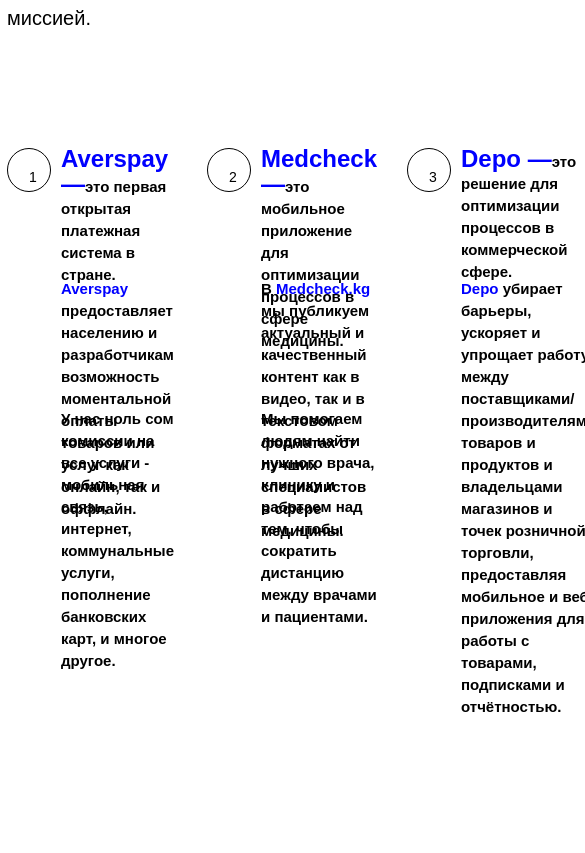
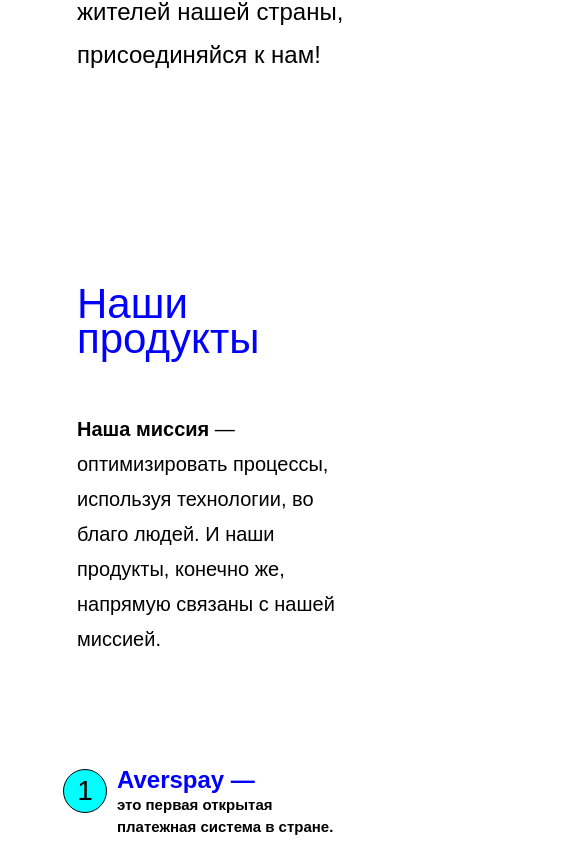
Before and after one commit to NamatBayamanov/mancho-dev, a React (Create React App) app: page / in a window 390 px wide. Shown: the part 2591-3444 px from the top of the page, 585 px wide, since content can reach past the window. Before the commit the page ends 3309 px from the top, so only its background shows below. Built offline with nearby package versions, Linux system fonts and the light colour scheme.

Commit message:
ready components

```diff
--- a/src/components/Main/Company/Company.module.scss
+++ b/src/components/Main/Company/Company.module.scss
@@ -1,6 +1,8 @@
 .Company {
 
   margin-bottom: 5rem;
+  padding-left: 5rem;
+  padding-right: 2rem;
 }
 
 .background {
--- a/src/components/Main/ListProducts/ListProducts.js
+++ b/src/components/Main/ListProducts/ListProducts.js
@@ -7,10 +7,14 @@
         <div className="container">
           <div className={classes.content}>
             <div className={classes.item__1}>
-              <span>1</span>
+              <button>
+                <span>1</span>
+              </button>
               <div className={classes.item__grid}>
                 <p>
-                  <strong>Averspay —</strong>
+                  <strong>
+                    Averspay — <br />{" "}
+                  </strong>
                   это первая открытая платежная система в стране.
                 </p>
                 <p>
@@ -26,34 +30,48 @@
               </div>
             </div>
             <div className={classes.item__1}>
-              <span>2</span>
+              <button>
+                <span>2</span>
+              </button>
               <div className={classes.item__grid}>
                 <p>
-                  <strong>Medcheck —</strong>
-                  это мобильное приложение для оптимизации процессов в сфере медицины.
+                  <strong>
+                    Medcheck — <br />
+                  </strong>
+                  это мобильное приложение для оптимизации процессов в сфере
+                  медицины.
                 </p>
                 <p>
-                  В <mark>Medcheck.kg</mark> мы публикуем актуальный и качественный контент как в видео, так и в текстовом форматах от лучших специалистов в сфере медицины.
+                  В <mark>Medcheck.kg</mark> мы публикуем актуальный и
+                  качественный контент как в видео, так и в текстовом форматах
+                  от лучших специалистов в сфере медицины.
                 </p>
                 <p>
-                Мы помогаем людям найти нужного врача, клинику и работаем над тем, чтобы сократить дистанцию между врачами и пациентами.
+                  Мы помогаем людям найти нужного врача, клинику и работаем над
+                  тем, чтобы сократить дистанцию между врачами и пациентами.
                 </p>
               </div>
             </div>
 
+            <div className={classes.item__1}>
+              <button>
+                <span>3</span>
+              </button>
 
-
-            <div className={classes.item__1}>
-              <span>3</span>
               <div className={classes.item__grid}>
                 <p>
-                  <strong>Depo —</strong>
+                  <strong>
+                    Depo — <br />
+                  </strong>
                   это решение для оптимизации процессов в коммерческой сфере.
                 </p>
                 <p>
-                  <mark>Depo</mark>  убирает барьеры, ускоряет и упрощает работу между поставщиками/производителями товаров и продуктов и владельцами магазинов и точек розничной торговли, предоставляя мобильное и веб приложения для работы с товарами, подписками и отчётностью.
+                  <mark>Depo</mark> убирает барьеры, ускоряет и упрощает работу
+                  между поставщиками/производителями товаров и продуктов и
+                  владельцами магазинов и точек розничной торговли, предоставляя
+                  мобильное и веб приложения для работы с товарами, подписками и
+                  отчётностью.
                 </p>
-
               </div>
             </div>
           </div>
--- a/src/components/Main/ListProducts/ListProducts.module.scss
+++ b/src/components/Main/ListProducts/ListProducts.module.scss
@@ -1,4 +1,6 @@
 .ListProducts {
+  padding-left: 4rem;
+  padding-right: 2rem;
 
 }
 
@@ -17,17 +19,32 @@
       display: flex;
 
       gap: 10px;
-      & span {
-        display: inline-block;
-        border: 1px solid black;
+      & button {
+        display: flex;
+        background-color: cyan;
+
+        border: 1px solid rgb(0, 0, 0);
+
         height: 15px;
-        width: 15px;
-        padding: 1.5rem;
-        border-radius: 50%;
-        // text-align: center;
+          width: 15px;
+          padding: 1.5rem;
+          border-radius: 50%;
+
+          align-items: center;
+          justify-content: center;
+
+          font-size: 2rem;
+        & span {
+          display: inline-block;
+
+          // border: 1px solid black;
+
+          // text-align: center;
 
 
+        }
       }
+
       & .item__grid {
         line-height: 22px;
 
@@ -58,3 +75,28 @@
     }
   }
 }
+
+@media(max-width: 1040px) {
+  .ListProducts {
+    & .content {
+
+      display: grid;
+      grid-template-columns: repeat(1, minmax(80px, 1000px));
+
+      gap: 1px;
+      & .item__1 {
+        // margin-bottom: -10px;
+        & .item__grid {
+          margin-bottom: -10px;
+
+
+          & p {
+
+
+          }
+
+        }
+      }
+    }
+  }
+}
--- a/src/components/Main/OurProducts/OurProducts.module.scss
+++ b/src/components/Main/OurProducts/OurProducts.module.scss
@@ -1,6 +1,8 @@
 .OurProducts {
   margin-bottom: 7rem;
 
+  padding-left: 5rem;
+  padding-right: 2rem;
 }
 
 .background {
@@ -24,7 +26,7 @@
     }
     & p {
       font-size: 20px;
-      max-width: 590px;
+      max-width: 650px;
     }
   }
 }
```
